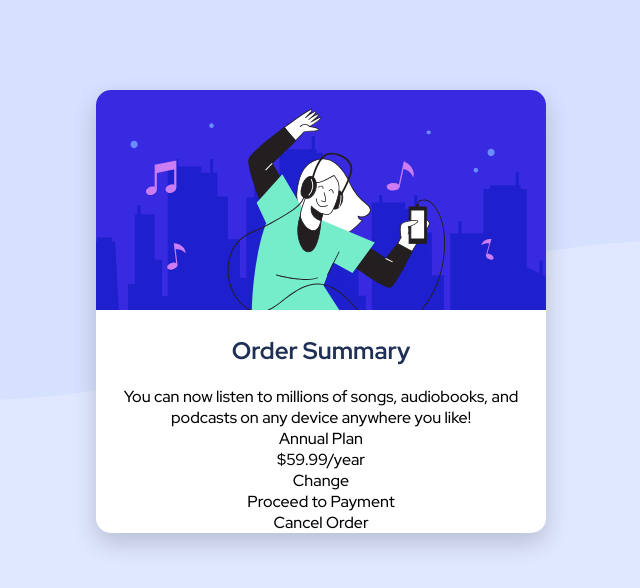
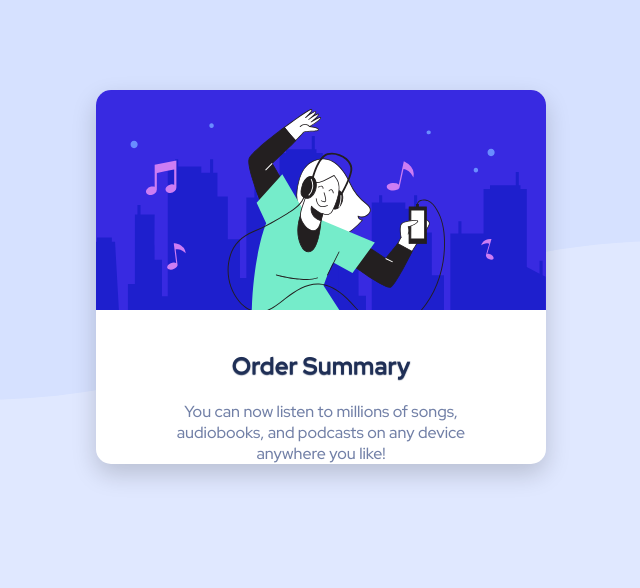
Before and after one commit to Hashimoto1312/Front-End-Challenges, a plain HTML site: page order-summary-component-main/index.html in a window 1280 px wide. Shown: the whole page, without its empty margins (319-959 px from the left). Drawn offline with Linux system fonts and the light colour scheme.

Commit message:
Algumas alterações

```diff
--- a/order-summary-component-main/index.html
+++ b/order-summary-component-main/index.html
@@ -16,33 +16,17 @@
       <img src="images/illustration-hero.svg" alt="Music Girl">
     </div>
 
-    <div class="summary">
+    <div>
       <h1>Order Summary</h1>
     </div>
 
-    <div class="plan">
-      You can now listen to millions of songs, audiobooks, and podcasts on any
-      device anywhere you like!
+    <div class="description">
+      <p>You can now listen to millions of songs, audiobooks, and podcasts on any
+      device anywhere you like!</p>
     </div>
 
-    <div class="plan">
-      <div class="annual">
-        Annual Plan
-      </div>
-      <div class="preço">
-        $59.99/year
-      </div>
-      <div class="change">
-        Change
-      </div>
-    </div>
+    <div id="plan-box">
 
-    <div class="payment">
-      Proceed to Payment
-    </div>
-
-    <div class="cancel">
-      Cancel Order
     </div>
   </section>
 </body>
--- a/order-summary-component-main/style.css
+++ b/order-summary-component-main/style.css
@@ -35,6 +35,7 @@ body {
     margin-right: auto;
     border-radius: 15px;
     text-align: center;
+    justify-content: center;
     box-shadow: 0px 10px 25px hsla(0, 0%, 0%, 0.178);
 }
 
@@ -42,11 +43,23 @@ body {
     border-radius: 15px 15px 0px 0px;
 }
 
-.summary {
-    font-weight: 900px;
+h1 {
+    margin-top: 35px;
+    font-weight: bolder;
     color: var(--azul-muito-escuro);
+    text-shadow: 0px 1px 1px hsla(223, 39%, 25%, 0.973);
 }
 
+.description {
+    width: 300px;
+    margin-left: auto;
+    margin-right: auto;
+    color: var(--azul-escuro);
+}
+
+#plan-box {
+
+}
 
 @media (min-width: 768px) {
     .imgbackground {
@@ -54,6 +67,7 @@ body {
         height: 50vh;
     }
 }
+
 /* Responsividade
 - Mobile: 375px
 - Desktop: 1440px
```
